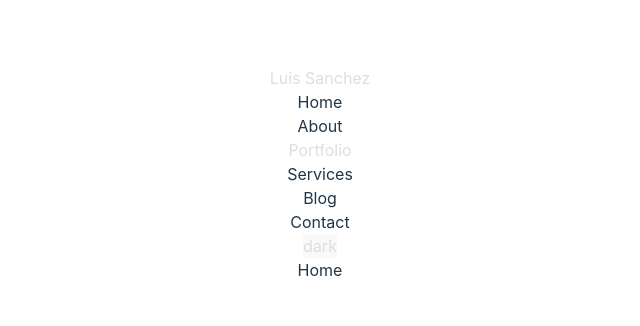
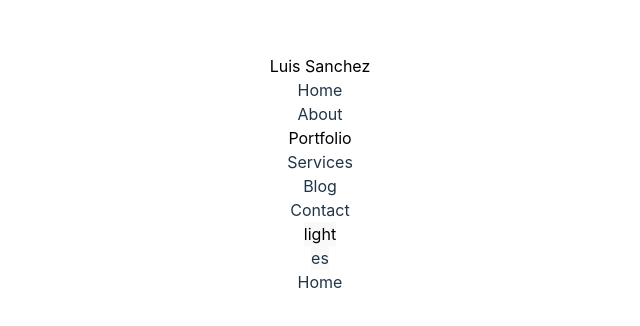
Before and after one commit to sanieni6/ReactPortfolio, a React (Vite) app: page / in a window 1280 px wide. Shown: the part 226-552 px from the top of the page, without its empty margins (320-960 px from the left). Built offline with nearby package versions, Linux system fonts and the light colour scheme.

Commit message:
Implement language change feature

```diff
--- a/src/redux/slices/languagesSlice.js
+++ b/src/redux/slices/languagesSlice.js
@@ -7,14 +7,12 @@ const languagesSlice = createSlice({
     name: "languages",
     initialState: {
         language: "en",
-        languages: {
-            en: en,
-            es: es,
-        },
+        currentLanguage: en,
     },
     reducers: {
         toggleLanguage: (state) => {
             state.language = state.language === "en" ? "es" : "en";
+            state.currentLanguage = state.language === "en" ? en : es;
         }
     }
 });
--- a/src/redux/slices/modeSlice.js
+++ b/src/redux/slices/modeSlice.js
@@ -3,11 +3,11 @@ import { createSlice } from "@reduxjs/toolkit";
 const modeSlice = createSlice({
     name: "darkMode",
     initialState: {
-        darkMode: "light",
+        darkMode: false,
     },
     reducers: {
         toggleMode: (state) => {
-            state.darkMode = state.darkMode === "light" ? "dark" : "light";
+            state.darkMode = !state.darkMode;
         }
     }
 });
--- a/src/routes/Header.jsx
+++ b/src/routes/Header.jsx
@@ -1,29 +1,35 @@
-import React, { useState } from 'react';
 import { NavLink } from 'react-router-dom';
 import { useSelector, useDispatch } from 'react-redux';
 import { toggleMode } from '../redux/slices/modeSlice';
+import { toggleLanguage } from '../redux/slices/languagesSlice';
 
 const Header = () => {
     const { darkMode } = useSelector((store) => store.mode);
+    const { language, currentLanguage } = useSelector((store) => store.languages);
     const dispatch = useDispatch();
 
     const handleClick = () => {
         dispatch(toggleMode());
     };
+
+    const handleLanguage = () => {
+        dispatch(toggleLanguage());
+    };
+
     console.log('Mode:', darkMode);
     return (
         <header>
-            <h1 className={`${darkMode === 'dark' ? 'text-darkMain':'text-lightMain' }`}>Luis Sanchez</h1>
+            <h1 className={`${darkMode? 'text-lightMain':'text-darkMain'}`}>Luis Sanchez</h1>
             <nav>
                 <ul>
                     <li>
-                        <NavLink to="/">Home</NavLink>
+                        <NavLink to="/">{currentLanguage.header.home}</NavLink>
                     </li>
                     <li>
                         <NavLink to="/About">About</NavLink>
                     </li>
                     <li>
-                        <NavLink to="/Portfolio" className={`${darkMode === 'dark' ? 'text-darkMain':'text-lightMain' }`}>Portfolio</NavLink>
+                        <NavLink to="/Portfolio" className={`${darkMode? 'text-lightMain':'text-darkMain'}`}>Portfolio</NavLink>
                     </li>
                     <li>
                         <NavLink to="/Services">Services</NavLink>
@@ -35,8 +41,13 @@ const Header = () => {
                         <NavLink to="/Contact">Contact</NavLink>
                     </li>
                     <li>
-                        <button onClick={handleClick} className={`${darkMode === 'dark' ? 'text-darkMain':'text-lightMain' }`}>
-                            {darkMode === 'light' ? 'dark' : 'light'}
+                        <button onClick={handleClick} className={`${darkMode? 'text-lightMain':'text-darkMain'}`}>
+                            {darkMode? 'dark' : 'light'}
+                        </button>
+                    </li>
+                    <li>
+                        <button onClick={handleLanguage}>
+                            {language === 'en' ? 'es' : 'en'}
                         </button>
                     </li>
                 </ul>
```
